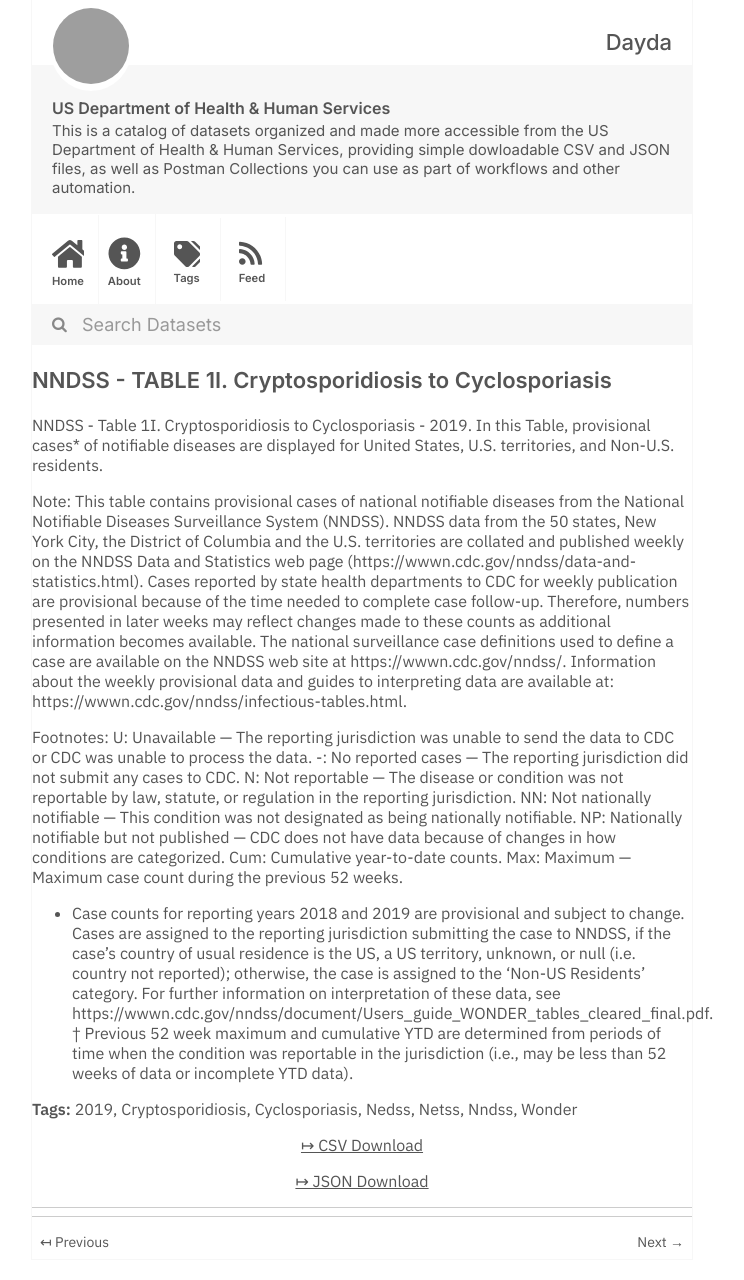
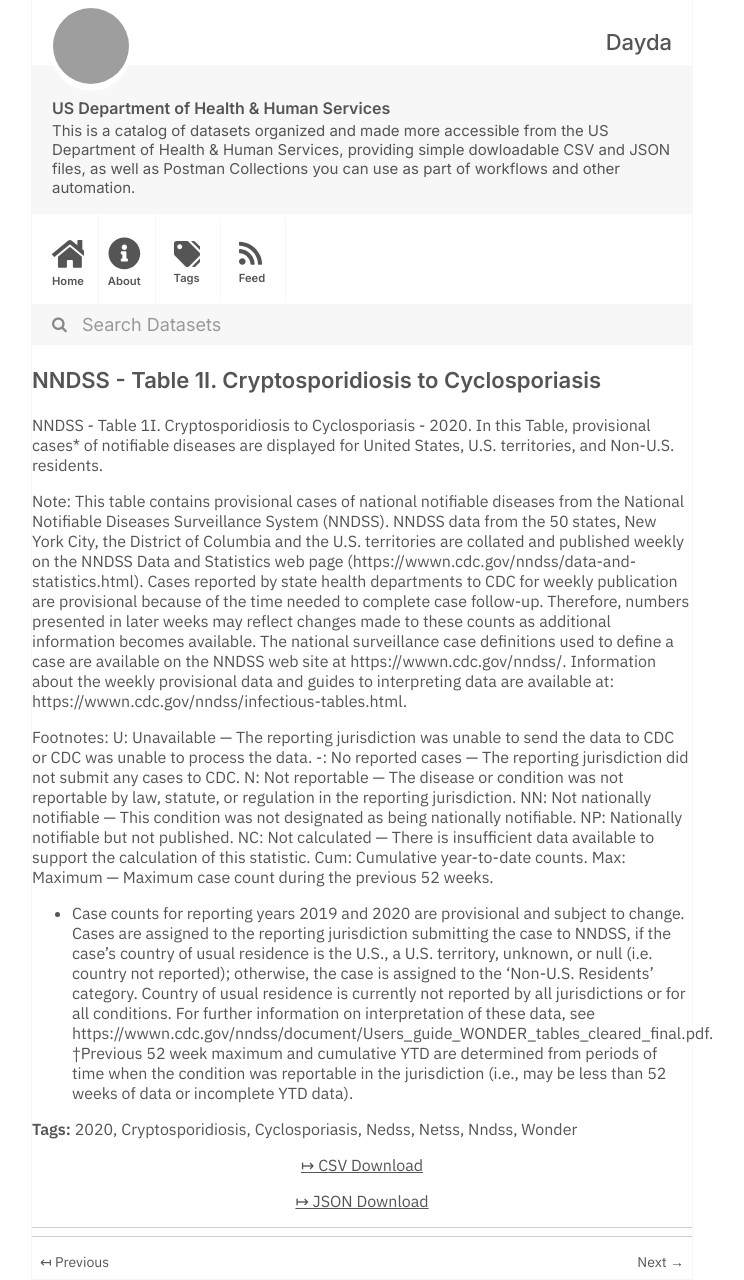
Before and after one commit to dayda-entities/us-department-of-health-and-human-services, a Jekyll site: the page built from _posts/2020-11-10-nndss-table-1i.-cryptosporidiosis-to-cyclosporiasis.md, in a window 1280 px wide. Shown: the whole page, without its empty margins (278-1022 px from the left). Built offline with Jekyll 4.4.1, drawn with Linux system fonts in a browser that asks for light colours; grey boxes are pictures that could not be loaded.

Commit message:
Publish Data

```diff
--- a/_posts/2020-11-10-nndss-table-1i.-cryptosporidiosis-to-cyclosporiasis.md
+++ b/_posts/2020-11-10-nndss-table-1i.-cryptosporidiosis-to-cyclosporiasis.md
@@ -1,11 +1,11 @@
 ---
-title: NNDSS - TABLE 1I. Cryptosporidiosis to Cyclosporiasis
-created: '2020-11-10T16:18:50.280047'
-modified: '2021-04-17T02:28:46.848797'
+title: NNDSS - Table 1I. Cryptosporidiosis to Cyclosporiasis
+created: '2020-11-10T16:16:35.208197'
+modified: '2021-04-17T02:23:59.488674'
 state: active
 type: dataset
 tags:
-  - '2019'
+  - '2020'
   - Cryptosporidiosis
   - Cyclosporiasis
   - Nedss
@@ -13,12 +13,12 @@ tags:
   - Nndss
   - Wonder
 groups: []
-csv_url: 'https://data.cdc.gov/api/views/khjf-tq2k/rows.csv?accessType=DOWNLOAD'
-json_url: 'https://data.cdc.gov/api/views/khjf-tq2k/rows.json?accessType=DOWNLOAD'
+csv_url: 'https://data.cdc.gov/api/views/n83i-w4cq/rows.csv?accessType=DOWNLOAD'
+json_url: 'https://data.cdc.gov/api/views/n83i-w4cq/rows.json?accessType=DOWNLOAD'
 layout: post
 
 ---
-NNDSS - Table 1I. Cryptosporidiosis to Cyclosporiasis - 2019. In this Table, provisional cases* of notifiable diseases are displayed for United States, U.S. territories, and Non-U.S. residents.
+NNDSS - Table 1I.  Cryptosporidiosis to Cyclosporiasis - 2020. In this Table, provisional cases* of notifiable diseases are displayed for United States, U.S. territories, and Non-U.S. residents.
 
 Note:
 This table contains provisional cases of national notifiable diseases from the National Notifiable Diseases Surveillance System (NNDSS). NNDSS data from the 50 states, New York City, the District of Columbia and the U.S. territories are collated and published weekly on the NNDSS Data and Statistics web page (https://wwwn.cdc.gov/nndss/data-and-statistics.html). Cases reported by state health departments to CDC for weekly publication are provisional because of the time needed to complete case follow-up. Therefore, numbers presented in later weeks may reflect changes made to these counts as additional information becomes available. The national surveillance case definitions used to define a case are available on the NNDSS web site at https://wwwn.cdc.gov/nndss/. Information about the weekly provisional data and guides to interpreting data are available at: https://wwwn.cdc.gov/nndss/infectious-tables.html.
@@ -28,8 +28,9 @@ U: Unavailable — The reporting jurisdiction was unable to send the data to CDC
 -: No reported cases — The reporting jurisdiction did not submit any cases to CDC.
 N: Not reportable — The disease or condition was not reportable by law, statute, or regulation in the reporting jurisdiction.
 NN: Not nationally notifiable — This condition was not designated as being nationally notifiable.
-NP: Nationally notifiable but not published — CDC does not have data because of changes in how conditions are categorized.
+NP: Nationally notifiable but not published.
+NC: Not calculated — There is insufficient data available to support the calculation of this statistic.
 Cum: Cumulative year-to-date counts.
 Max: Maximum — Maximum case count during the previous 52 weeks.
-* Case counts for reporting years 2018 and 2019 are provisional and subject to change. Cases are assigned to the reporting jurisdiction submitting the case to NNDSS, if the case's country of usual residence is the US, a US territory, unknown, or null (i.e. country not reported); otherwise, the case is assigned to the 'Non-US Residents' category. For further information on interpretation of these data, see https://wwwn.cdc.gov/nndss/document/Users_guide_WONDER_tables_cleared_final.pdf.
-† Previous 52 week maximum and cumulative YTD are determined from periods of time when the condition was reportable in the jurisdiction (i.e., may be less than 52 weeks of data or incomplete YTD data).
+* Case counts for reporting years 2019 and 2020 are provisional and subject to change. Cases are assigned to the reporting jurisdiction submitting the case to NNDSS, if the case's country of usual residence is the U.S., a U.S. territory, unknown, or null (i.e. country not reported); otherwise, the case is assigned to the 'Non-U.S. Residents' category. Country of usual residence is currently not reported by all jurisdictions or for all conditions. For further information on interpretation of these data, see https://wwwn.cdc.gov/nndss/document/Users_guide_WONDER_tables_cleared_final.pdf.
+†Previous 52 week maximum and cumulative YTD are determined from periods of time when the condition was reportable in the jurisdiction (i.e., may be less than 52 weeks of data or incomplete YTD data).
```
